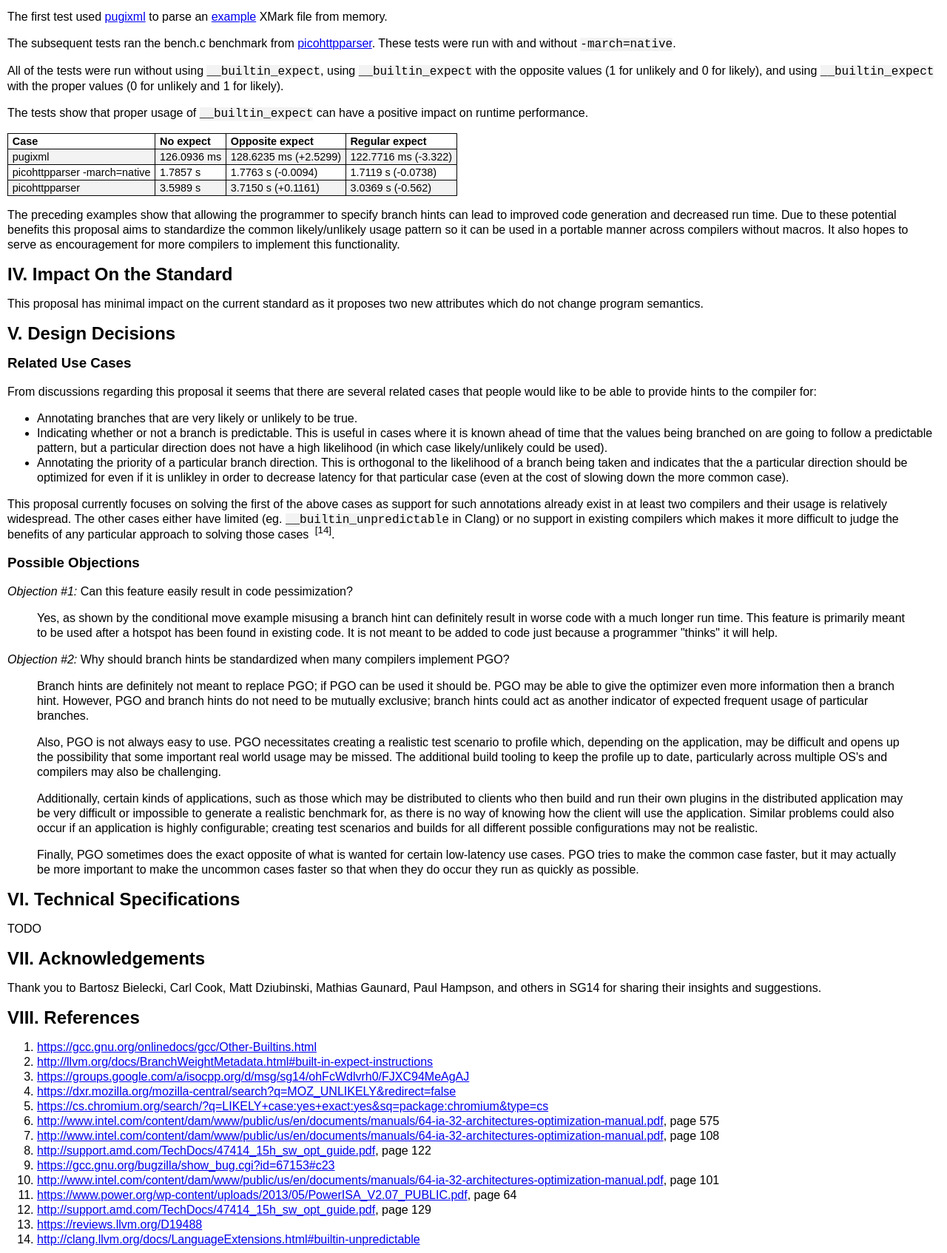
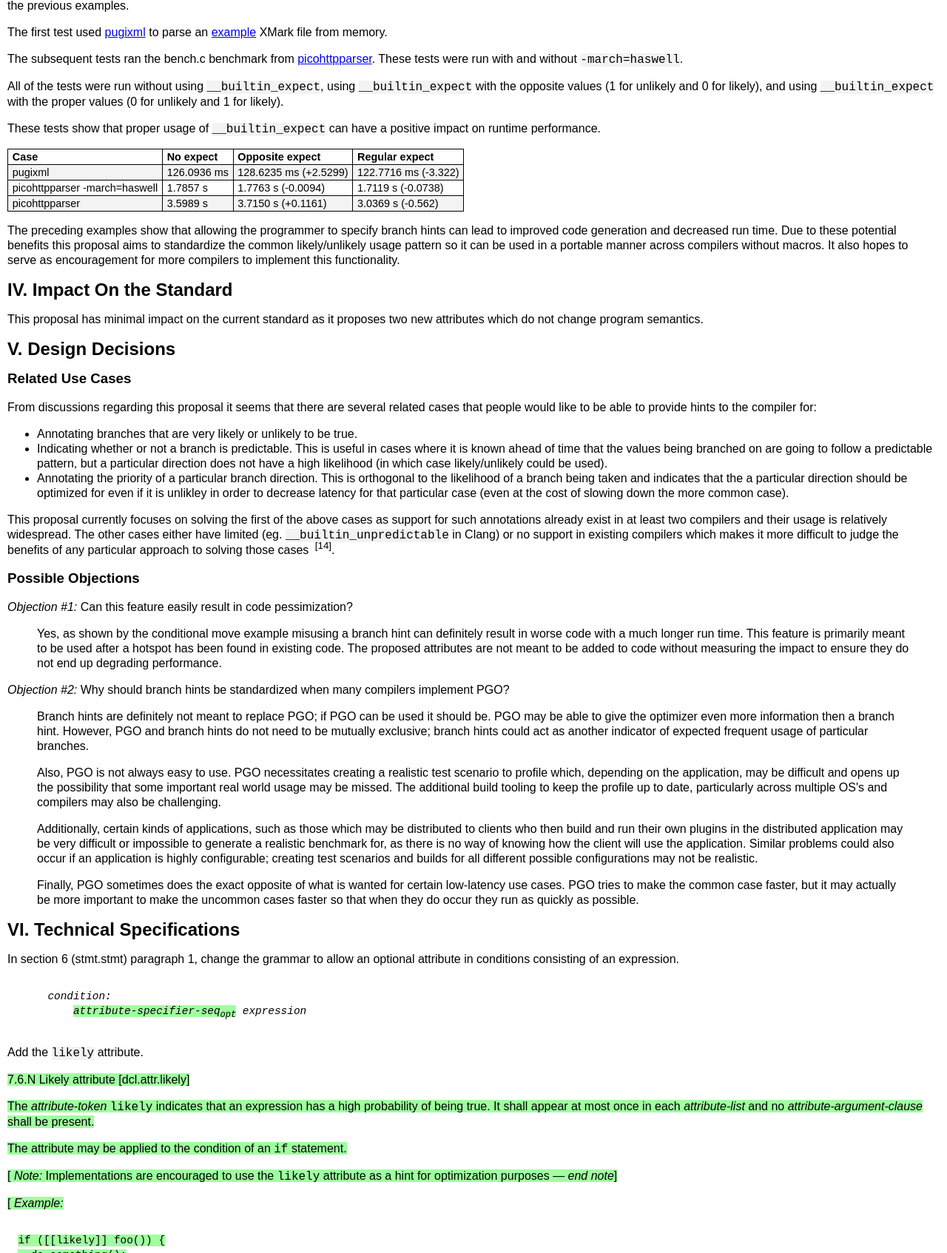
Before and after one commit to ctrychta/ctrychta.github.io, a plain HTML site: page branch_hints_proposal.html in a window 1280 px wide. Shown: the part 1708-3402 px from the top of the page at 74% size. Drawn offline with Linux system fonts and the light colour scheme.

Commit message:
Updated proposal

```diff
--- a/branch_hints_proposal.html
+++ b/branch_hints_proposal.html
@@ -64,12 +64,21 @@ span.foot:before {
 	content: "[" counter(end_note_counter) "]";
 }
 
+ins {
+  text-decoration:none;
+  background-color:#A0FFA0
+}
+
+.mono {
+  font-family: monospace, monospace;
+}
+
 </style>
 
 </head>
 <body>
 Document number: DnnnnR0<br/>
-Date: 2016-10-11<br/>
+Date: 2016-10-16<br/>
 Project: Programming Language C++ - Evolution, SG14<br/>
 Reply-to: Clay Trychta &lt;clay.trychta@gmail.com&gt;<br/>
 
@@ -122,7 +131,7 @@ Some of the possible code generation improvements from using branch probability
 </ul>
 
 <p>
-Since this proposal has made claims about the potential to improve generated code and performance I have created a couple of small examples showing the possible benefits.  All testing was performed with the GCC 6.1.1 20160621 compiler and run on a Xeon E3 1245 v3.  All examples were compiled with <code>-O3 -march=haswell</code> plus defines to control behavior and some other test specific flags mentioned below.  Tests were run three times using <code>perf stat</code> and the median value was taken.
+Since this proposal has made claims about the potential to improve generated code and performance I have created a few small examples showing the possible benefits.  All testing was performed with the GCC 6.1.1 20160621 compiler and run on a Xeon E3 1245 v3.  All examples were compiled with <code>-O3 -march=haswell</code> plus defines to control behavior and some other test specific flags mentioned below.  Tests were run three times using <code>perf stat</code> and the median value was taken.
 </p>
 
 <p>
@@ -183,7 +192,7 @@ This <a href="#appendix_A">first example</a> examines clamping integer values in
 </table>
 
 <p>
-The <a href="#appendix_B">next example</a> examines the tradeoffs between using conditional move and compare/jump.  This time the code was compiled without hints, with a hint to expect the comparison to succeed, and with a hint to expect the comparison to fail.  The compiled example was then run with various percentages of values for which the comparison would succeed.  I was unable to get GCC to stop generating conditional move instructions using only <code>__builtin_expect</code> so I compiled with <code>-fno-if-conversion -fno-tree-loop-if-convert</code> to simulate it.  Recent versions of Clang (3.9) will generate code using comparison and jumps based on the usage of <code>__builtin_expect</code><span class="foot"></span>.
+The <a href="#appendix_B">next example</a> examines the tradeoffs between using conditional move and compare/jump.  This time the code was compiled without hints, with a hint to expect the comparison to succeed, and with a hint to expect the comparison to fail.  The compiled example was then run with various percentages of values for which the comparison would succeed.  I was unable to get GCC to stop generating conditional move instructions using only <code>__builtin_expect</code> so I compiled with <code>-fno-if-conversion -fno-tree-loop-if-convert</code> to simulate it.  Recent versions of Clang (3.9+) change from generating conditional moves to comparison and jumps based on the usage of <code>__builtin_expect</code><span class="foot"></span>.
 </p>
 
 <p>
@@ -250,14 +259,14 @@ The first test used <a href="https://github.com/zeux/pugixml">pugixml</a> to par
 </p>
 
 <p>
-The subsequent tests ran the bench.c benchmark from <a href="https://github.com/h2o/picohttpparser">picohttpparser</a>.  These tests were run with and without <code>-march=native</code>.
+The subsequent tests ran the bench.c benchmark from <a href="https://github.com/h2o/picohttpparser">picohttpparser</a>.  These tests were run with and without <code>-march=haswell</code>.
 </p>
 
 <p>
 All of the tests were run without using <code>__builtin_expect</code>, using <code>__builtin_expect</code> with the opposite values (1 for unlikely and 0 for likely), and using <code>__builtin_expect</code> with the proper values (0 for unlikely and 1 for likely).
 </p>
 
-<p>The tests show that proper usage of <code>__builtin_expect</code> can have a positive impact on runtime performance.</p>
+<p>These tests show that proper usage of <code>__builtin_expect</code> can have a positive impact on runtime performance.</p>
 
 <table>
   <tr>
@@ -273,7 +282,7 @@ All of the tests were run without using <code>__builtin_expect</code>, using <co
     <td>122.7716 ms (-3.322)</td>
   </tr>
   <tr>
-    <td>picohttpparser -march=native</td>
+    <td>picohttpparser -march=haswell</td>
     <td>1.7857 s</td>
     <td>1.7763 s (-0.0094)</td>
     <td>1.7119 s (-0.0738)</td>
@@ -327,7 +336,7 @@ This proposal currently focuses on solving the first of the above cases as suppo
 </p>
 <blockquote>
 <p>
-Yes, as shown by the conditional move example misusing a branch hint can definitely result in worse code with a much longer run time.  This feature is primarily meant to be used after a hotspot has been found in existing code.  It is not meant to be added to code just because a programmer "thinks" it will help.
+Yes, as shown by the conditional move example misusing a branch hint can definitely result in worse code with a much longer run time.  This feature is primarily meant to be used after a hotspot has been found in existing code.  The proposed attributes are not meant to be added to code without measuring the impact to ensure they do not end up degrading performance.
 </p>
 </blockquote>
 
@@ -350,7 +359,78 @@ Finally, PGO sometimes does the exact opposite of what is wanted for certain low
 </blockquote>
 
 <h2 id="spec">VI. Technical Specifications</h2>
-<p>TODO</p>
+<p>In section 6 (stmt.stmt) paragraph 1, change the grammar to allow an optional attribute in conditions consisting of an expression.</p>
+
+<blockquote>
+<pre style="background:none"><em>condition:
+    <ins>attribute-specifier-seq<sub>opt</sub></ins> expression</em></pre>
+</blockquote>
+
+<p>Add the <code>likely</code> attribute.</p>
+
+<p>
+<ins>7.6.N Likely attribute [dcl.attr.likely]</ins>
+</p>
+
+<p>
+<ins>
+The <em>attribute-token</em> <span class="mono">likely</span> indicates that an expression has a high probability of being true.  It shall appear at most once in each <em>attribute-list</em> and no <em>attribute-argument-clause</em> shall be present.
+</ins>
+</p>
+
+<p>
+<ins>
+The attribute may be applied to the condition of an <span class="mono">if</span> statement.
+</ins>
+</p>
+
+<p>
+<ins>
+[ <em>Note:</em> Implementations are encouraged to use the <span class="mono">likely</span> attribute as a hint for optimization purposes <em>&mdash; end note</em>]
+</ins>
+</p>
+
+<p>
+<ins>[ <em>Example:</em></ins>
+<pre style="background:none"><ins>if ([[likely]] foo()) {
+  do_something();
+}
+</ins></pre>
+<ins>Implementations are encouraged to optimize for the case where foo() returns true. <em>&mdash; end example</em>]</ins>
+</p>
+
+<p>Add the <code>unlikely</code> attribute.</p>
+
+<p>
+<ins>7.6.N Unlikely attribute [dcl.attr.unlikely]</ins>
+</p>
+
+<p>
+<ins>
+The <em>attribute-token</em> <span class="mono">unlikely</span> indicates that an expression has a high probability of being false.  It shall appear at most once in each <em>attribute-list</em> and no <em>attribute-argument-clause</em> shall be present.
+</ins>
+</p>
+
+<p>
+<ins>
+The attribute may be applied to the condition of an <span class="mono">if</span> statement.
+</ins>
+</p>
+
+<p>
+<ins>
+[ <em>Note:</em> Implementations are encouraged to use the <span class="mono">unlikely</span> attribute as a hint for optimization purposes <em>&mdash; end note</em>]
+</ins>
+</p>
+
+<p>
+<ins>[ <em>Example:</em></ins>
+<pre style="background:none"><ins>if ([[unlikely]] foo()) {
+  do_something();
+}
+</ins></pre>
+<ins>Implementations are encouraged to optimize for the case where foo() returns false. <em>&mdash; end example</em>]</ins>
+</p>
 
 <h2 id="acknowledgements">VII. Acknowledgements</h2>
 Thank you to Bartosz Bielecki, Carl Cook, Matt Dziubinski, Mathias Gaunard, Paul Hampson, and others in SG14 for sharing their insights and suggestions.
```
